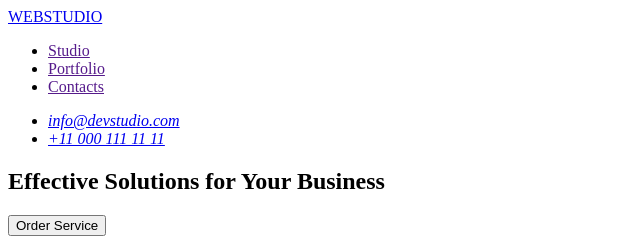
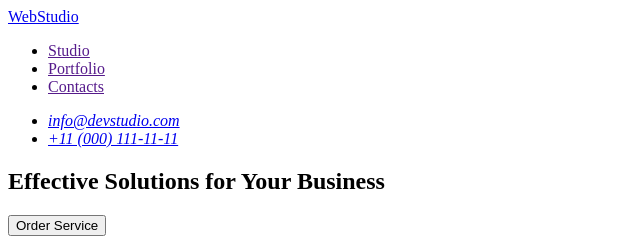
Before and after one commit to ivanka08/goit-markup-hw-01, a plain HTML site: page index.html in a window 1280 px wide. Shown: the top 240 px of the page, 0-640 px from the left. Drawn offline with Linux system fonts and the light colour scheme.

Commit message:
Update index.html

```diff
--- a/index.html
+++ b/index.html
@@ -11,7 +11,7 @@
     <!-- header -->
     <header>
       <nav>
-        <a href="./index.html">WEBSTUDIO</a>
+        <a href="./index.html">WebStudio</a>
         <ul>
           <li><a href="">Studio</a></li>
           <li><a href="">Portfolio</a></li>
@@ -21,7 +21,7 @@
       <address>
         <ul>
           <li><a href="mailto:info@devstudio.com">info@devstudio.com</a></li>
-          <li><a href="tel:+110001111111">+11 000 111 11 11</a></li>
+          <li><a href="tel:+110001111111"> +11 (000) 111-11-11</a></li>
         </ul>
       </address>
     </header>
@@ -150,7 +150,7 @@
 
     <!-- footer -->
     <footer>
-      <a href="./index.html">WEBSTUDIO</a>
+      <a href="./index.html">WebStudio</a>
       <p>
         Increase the flow of customers and sales for your business with digital
         marketing & growth solutions.
```
